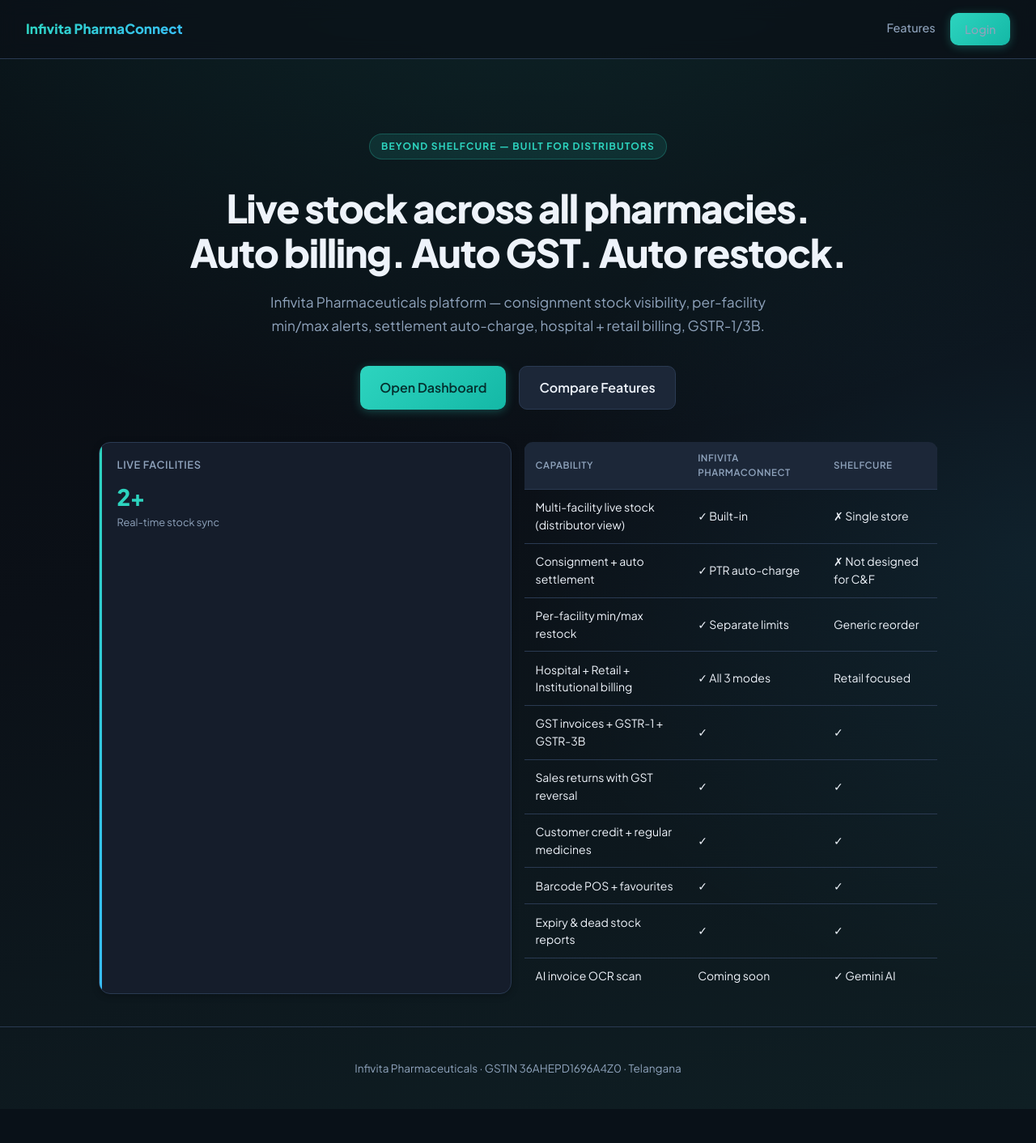
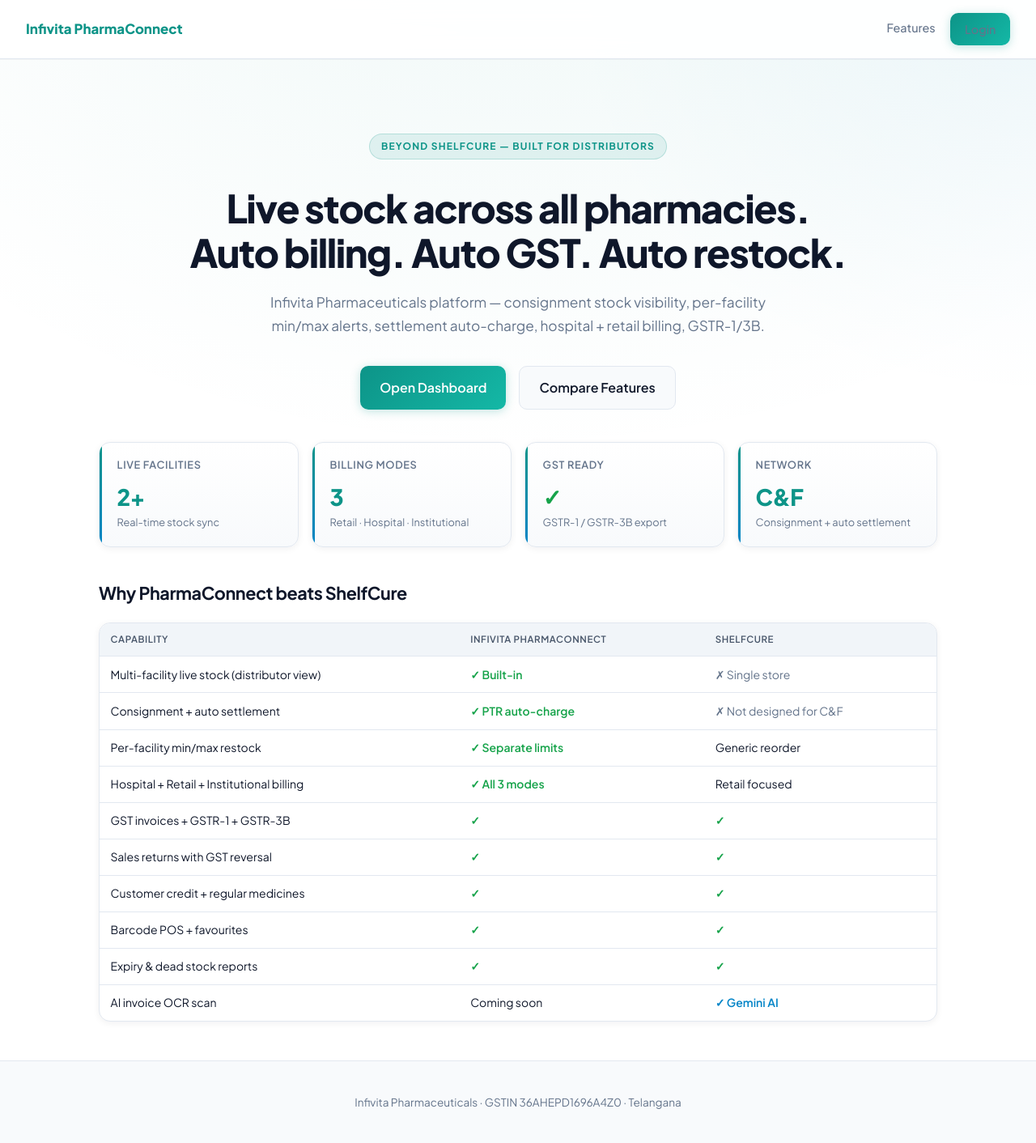
Before and after one commit to pirakill/pharma-connect, a Flask app: page /welcome in a window 1280 px wide. Shown: the whole page at 81% size. Before the commit the page ends 1370 px from the top, so only its background shows below. Run offline with Flask 3, Linux system fonts and the light colour scheme.

Commit message:
Light theme: white background across entire UI

```diff
--- a/pharmaconnect/static/app.css
+++ b/pharmaconnect/static/app.css
@@ -1,25 +1,25 @@
 @import url("https://fonts.googleapis.com/css2?family=Plus+Jakarta+Sans:wght@400;500;600;700;800&display=swap");
 
 :root {
-  --bg: #0b1017;
-  --bg-elevated: #0f1419;
-  --surface: #151d2b;
-  --surface2: #1c2738;
-  --surface-hover: #243044;
-  --border: #2a3a52;
-  --border-light: #354862;
-  --text: #eef3fa;
-  --muted: #8fa3bc;
-  --accent: #2dd4bf;
-  --accent-dim: rgba(45, 212, 191, 0.12);
-  --accent2: #38bdf8;
-  --danger: #f87171;
-  --success: #4ade80;
-  --warn: #fbbf24;
+  --bg: #ffffff;
+  --bg-elevated: #ffffff;
+  --surface: #ffffff;
+  --surface2: #f8fafc;
+  --surface-hover: #f1f5f9;
+  --border: #e2e8f0;
+  --border-light: #cbd5e1;
+  --text: #0f172a;
+  --muted: #64748b;
+  --accent: #0d9488;
+  --accent-dim: rgba(13, 148, 136, 0.1);
+  --accent2: #0284c7;
+  --danger: #dc2626;
+  --success: #16a34a;
+  --warn: #d97706;
   --radius: 14px;
   --radius-sm: 10px;
-  --shadow: 0 4px 24px rgba(0, 0, 0, 0.35);
-  --shadow-sm: 0 2px 8px rgba(0, 0, 0, 0.25);
+  --shadow: 0 4px 24px rgba(15, 23, 42, 0.08);
+  --shadow-sm: 0 2px 8px rgba(15, 23, 42, 0.06);
   --font: "Plus Jakarta Sans", "Segoe UI", system-ui, sans-serif;
   --sidebar-w: 260px;
   --transition: 0.18s ease;
@@ -285,6 +286,7 @@
 .kpi-card {
   position: relative;
   overflow: hidden;
+  background: linear-gradient(180deg, #ffffff 0%, #f8fafc 100%);
 }
 
 .kpi-card::before {
@@ -340,11 +342,11 @@
   font-size: 0.72rem;
   text-transform: uppercase;
   letter-spacing: 0.05em;
-  background: rgba(0, 0, 0, 0.15);
+  background: var(--surface2);
 }
 
 tbody tr { transition: background var(--transition); }
-tbody tr:hover td { background: rgba(255, 255, 255, 0.025); }
+tbody tr:hover td { background: rgba(15, 23, 42, 0.04); }
 tbody tr:last-child td { border-bottom: none; }
 
 /* ── Buttons ── */
@@ -369,11 +371,11 @@
 
 .btn-primary {
   background: linear-gradient(135deg, var(--accent) 0%, #14b8a6 100%);
-  color: #042f2e;
-  box-shadow: 0 2px 12px rgba(45, 212, 191, 0.3);
+  color: #ffffff;
+  box-shadow: 0 2px 12px rgba(13, 148, 136, 0.25);
 }
 
-.btn-primary:hover { box-shadow: 0 4px 16px rgba(45, 212, 191, 0.4); color: #042f2e; }
+.btn-primary:hover { box-shadow: 0 4px 16px rgba(13, 148, 136, 0.35); color: #ffffff; }
 
 .btn-secondary {
   background: var(--surface2);
@@ -912,10 +923,77 @@
 .card > p.text-sub,
 .card > p.text-muted { margin: 0 0 0.85rem; }
 
-.list-card { padding: 0; overflow: hidden; }
+.list-card {
+  padding: 0;
+  overflow: hidden;
+  background: var(--surface);
+}
+
 .list-card .table-wrap { border-radius: var(--radius); }
 
-.empty-row td { color: var(--muted); }
+.list-card thead th {
+  background: #f1f5f9;
+  color: #475569;
+}
+
+.empty-row td { color: var(--muted); background: #fafbfc; }
+
+.action-tile.btn-primary {
+  box-shadow: 0 8px 24px rgba(13, 148, 136, 0.18);
+}
+
+.topbar h2 { color: var(--text); }
+
+.sidebar nav a.active {
+  background: #ffffff;
+  color: var(--accent);
+  box-shadow: inset 0 0 0 1px var(--border);
+}
+
+.user-chip {
+  background: #ffffff;
+}
+
+.module-card h3 {
+  color: var(--text);
+  margin: 0 0 0.65rem;
+  font-size: 1rem;
+}
+
+.compare .yes,
+td.yes { color: var(--success); font-weight: 600; }
+
+.compare .no,
+td.no { color: var(--muted); }
+
+.compare .them,
+td.them { color: var(--accent2); font-weight: 600; }
+
+.btn:disabled,
+.btn[disabled] {
+  opacity: 0.55;
+  cursor: not-allowed;
+  transform: none;
+  box-shadow: none;
+}
+
+.btn:disabled:hover,
+.btn[disabled]:hover { transform: none; }
+
+input::placeholder,
+textarea::placeholder { color: #94a3b8; }
+
+small { color: var(--muted); }
+
+* {
+  scrollbar-width: thin;
+  scrollbar-color: #cbd5e1 transparent;
+}
+
+*::-webkit-scrollbar { width: 8px; height: 8px; }
+*::-webkit-scrollbar-track { background: transparent; }
+*::-webkit-scrollbar-thumb { background: #cbd5e1; border-radius: 4px; }
+*::-webkit-scrollbar-thumb:hover { background: #94a3b8; }
 
 .input-upper { text-transform: uppercase; }
 .uppercase { text-transform: uppercase; }
--- a/pharmaconnect/static/landing.css
+++ b/pharmaconnect/static/landing.css
@@ -1,9 +1,10 @@
 .landing-body {
   background:
-    radial-gradient(ellipse 90% 60% at 50% -20%, rgba(45, 212, 191, 0.15), transparent),
-    radial-gradient(ellipse 50% 40% at 100% 50%, rgba(56, 189, 248, 0.08), transparent),
-    linear-gradient(165deg, #080c12 0%, #0b1017 45%, #0f1f24 100%);
+    radial-gradient(ellipse 80% 55% at 50% -15%, rgba(13, 148, 136, 0.07), transparent),
+    radial-gradient(ellipse 45% 35% at 100% 0%, rgba(2, 132, 199, 0.05), transparent),
+    #ffffff;
   min-height: 100vh;
+  color: var(--text);
 }
 
 .landing-nav {
@@ -12,20 +13,19 @@
   align-items: center;
   padding: 1rem 2rem;
   border-bottom: 1px solid var(--border);
+  background: rgba(255, 255, 255, 0.92);
   backdrop-filter: blur(12px);
-  background: rgba(11, 16, 23, 0.7);
   position: sticky;
   top: 0;
   z-index: 50;
+  box-shadow: 0 1px 0 rgba(15, 23, 42, 0.04);
 }
 
 .landing-nav .nav-brand {
   font-weight: 800;
   font-size: 1.05rem;
-  background: linear-gradient(135deg, var(--accent), var(--accent2));
-  -webkit-background-clip: text;
-  -webkit-text-fill-color: transparent;
-  background-clip: text;
+  color: var(--accent);
+  text-decoration: none;
 }
 
 .landing-nav a {
@@ -49,9 +49,6 @@
   padding: 5rem 1.5rem 2.5rem;
   max-width: 920px;
   margin: 0 auto;
-}
-
-.hero {
   animation: hero-in 0.6s ease;
 }
 
@@ -69,7 +66,7 @@
   font-size: 0.75rem;
   padding: 0.35rem 0.85rem;
   background: var(--accent-dim);
-  border: 1px solid rgba(45, 212, 191, 0.25);
+  border: 1px solid rgba(13, 148, 136, 0.2);
   border-radius: 999px;
 }
 
@@ -79,6 +76,7 @@
   margin: 1.25rem 0;
   font-weight: 800;
   letter-spacing: -0.03em;
+  color: var(--text);
 }
 
 .hero-sub {
@@ -115,16 +113,17 @@
   padding: 0 2rem;
 }
 
+.compare .list-card {
+  margin-top: 0.5rem;
+}
+
 .compare h2 {
   margin: 0 0 1.25rem;
   font-size: 1.35rem;
   font-weight: 700;
   letter-spacing: -0.02em;
+  color: var(--text);
 }
-
-.compare .yes { color: var(--success); font-weight: 600; }
-.compare .no { color: var(--muted); }
-.compare .them { color: var(--accent2); font-weight: 600; }
 
 .features-page {
   max-width: 1100px;
@@ -137,6 +136,12 @@
   font-weight: 800;
   letter-spacing: -0.02em;
   margin: 0 0 0.5rem;
+  color: var(--text);
+}
+
+.features-page .module-card {
+  height: 100%;
+  background: linear-gradient(180deg, #ffffff 0%, #f8fafc 100%);
 }
 
 .features-page .module-card ul {
@@ -153,4 +158,15 @@
   padding: 2.5rem;
   font-size: 0.85rem;
   border-top: 1px solid var(--border);
+  background: #f8fafc;
 }
+
+@media (max-width: 640px) {
+  .landing-nav {
+    padding: 0.85rem 1rem;
+    flex-wrap: wrap;
+    gap: 0.75rem;
+  }
+
+  .hero { padding-top: 3rem; }
+}
--- a/pharmaconnect/static/sw.js
+++ b/pharmaconnect/static/sw.js
@@ -1,4 +1,4 @@
-const CACHE = "pharmaconnect-v1";
+const CACHE = "pharmaconnect-v2-light";
 const ASSETS = ["/static/app.css", "/billing/pos"];
 
 self.addEventListener("install", (e) => {
--- a/pharmaconnect/templates/base.html
+++ b/pharmaconnect/templates/base.html
@@ -3,7 +3,7 @@
 <head>
   <meta charset="UTF-8">
   <meta name="viewport" content="width=device-width, initial-scale=1.0, viewport-fit=cover">
-  <meta name="theme-color" content="#2dd4bf">
+  <meta name="theme-color" content="#0d9488">
   <link rel="manifest" href="{{ url_for('static', filename='manifest.json') }}">
   <link rel="icon" href="{{ url_for('static', filename='icon-192.png') }}" type="image/png">
   <title>{% block title %}{{ APP_NAME }}{% endblock %}</title>
--- a/pharmaconnect/templates/landing.html
+++ b/pharmaconnect/templates/landing.html
@@ -28,6 +28,14 @@
 
   <section class="stats grid grid-4">
     <div class="card kpi-card"><h3>Live Facilities</h3><div class="kpi-value">2+</div><small>Real-time stock sync</small></div>
+    <div class="card kpi-card"><h3>Billing Modes</h3><div class="kpi-value">3</div><small>Retail · Hospital · Institutional</small></div>
+    <div class="card kpi-card"><h3>GST Ready</h3><div class="kpi-value success">✓</div><small>GSTR-1 / GSTR-3B export</small></div>
+    <div class="card kpi-card"><h3>Network</h3><div class="kpi-value">C&amp;F</div><small>Consignment + auto settlement</small></div>
+  </section>
+
+  <section class="compare">
+    <h2>Why PharmaConnect beats ShelfCure</h2>
+    <div class="card list-card">
       <div class="table-wrap">
         <table>
           <thead><tr><th>Capability</th><th>Infivita PharmaConnect</th><th>ShelfCure</th></tr></thead>
@@ -45,6 +53,7 @@
           </tbody>
         </table>
       </div>
+    </div>
   </section>
 
   <footer class="landing-footer">Infivita Pharmaceuticals · GSTIN 36AHEPD1696A4Z0 · Telangana</footer>
```
Also changed, not shown: other parts of pharmaconnect/static/app.css (+36 -26 lines), pharmaconnect/static/manifest.json. Lines whose indentation alone changed are shown as unchanged.
